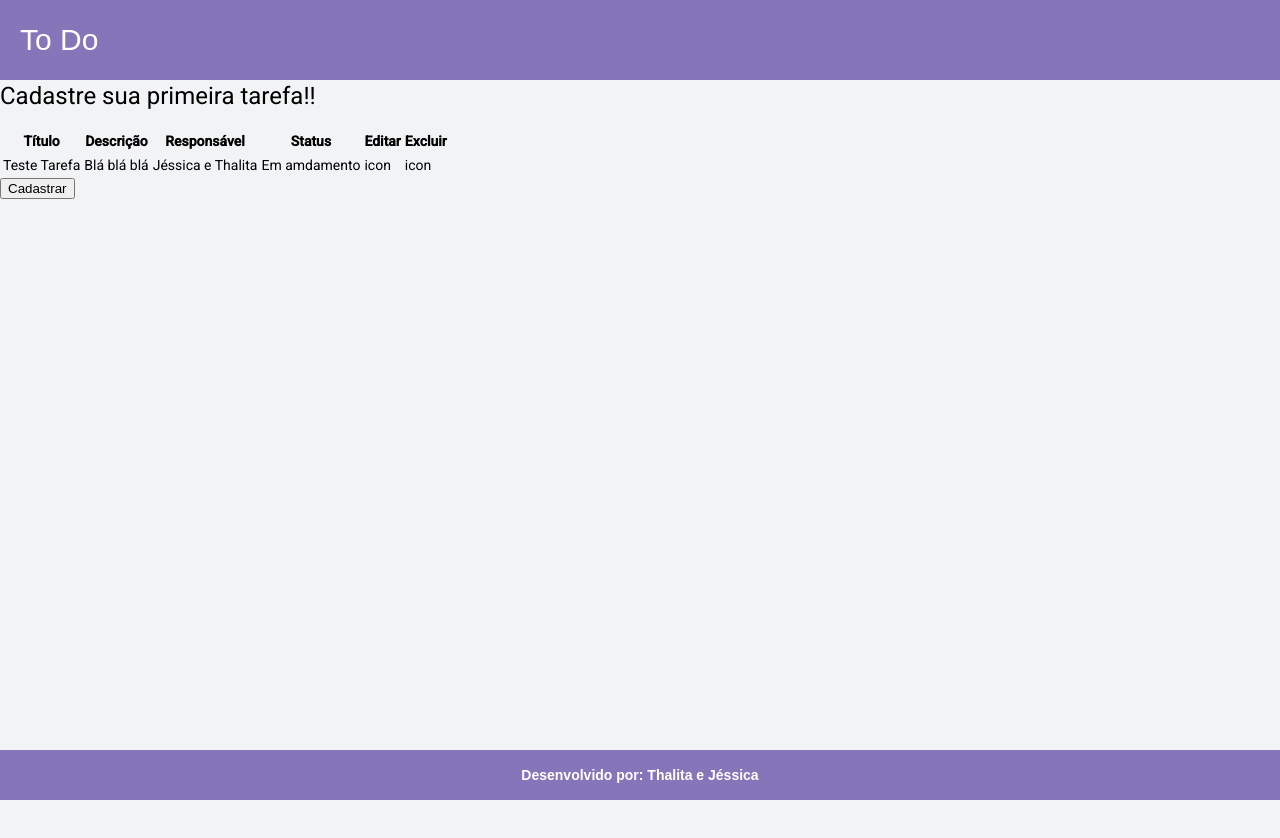
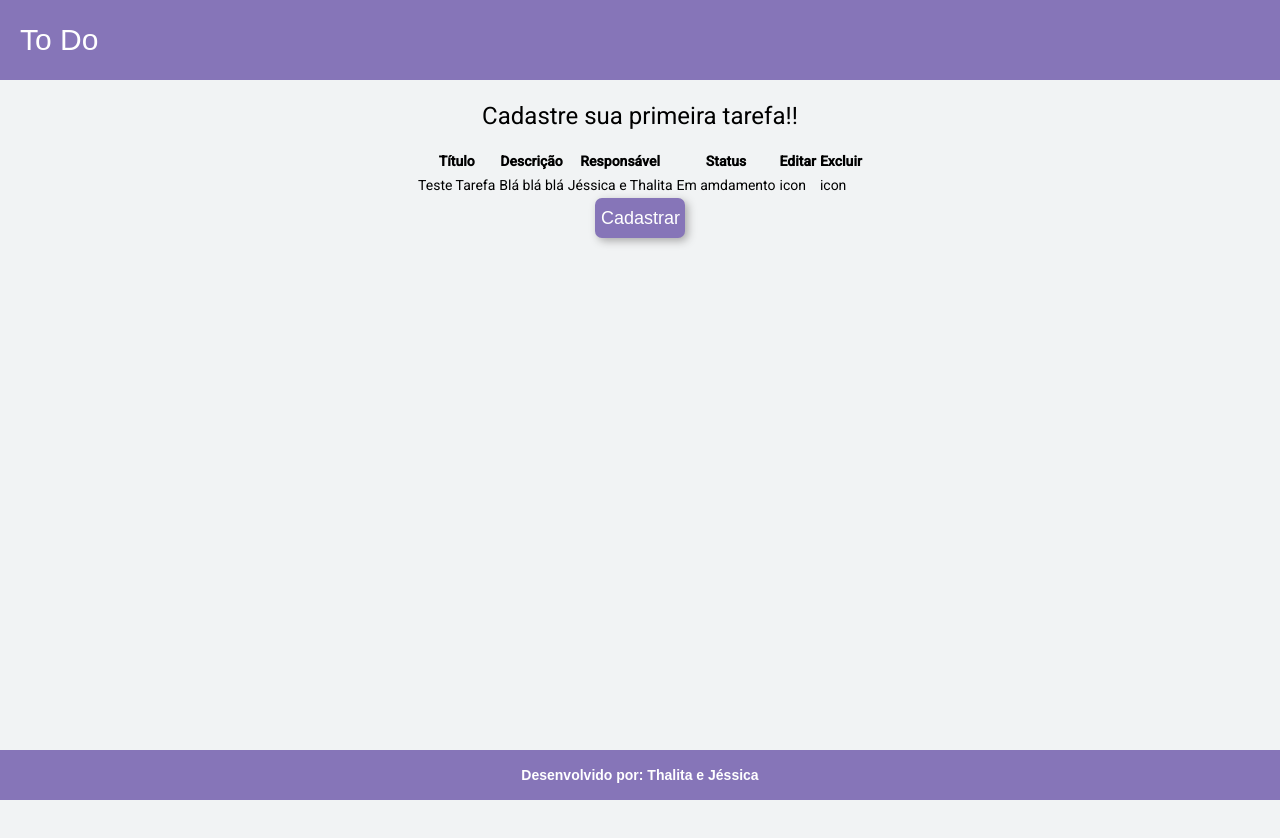
Before and after one commit to thalita-andrade/To-Do-List, an Angular app in the folder to-do-list/: page / in a window 1280 px wide. Shown: the top 838 px of the page. Built offline with nearby package versions, Linux system fonts and the light colour scheme.

Commit message:
css inicial do home

```diff
--- a/to-do-list/src/app/home/home.component.css
+++ b/to-do-list/src/app/home/home.component.css
@@ -0,0 +1,27 @@
+.display-section-home {
+  display: flex;
+  flex-direction: column;
+  align-items: center;
+  padding-top: 20px;
+}
+
+.button-home {
+  background-color: #8675b8;
+  color: white;
+  border: none;
+  width: 90px;
+  height: 40px;
+  border-radius: 7px;
+  box-shadow: 3px 3px 8px darkgray;
+  cursor: pointer;
+  font-size: 18px;
+}
+
+.button-home:hover {
+  background-color: #6142bd;
+}
+
+.a-link-home {
+  text-decoration: none;
+  color: white;
+}
```
